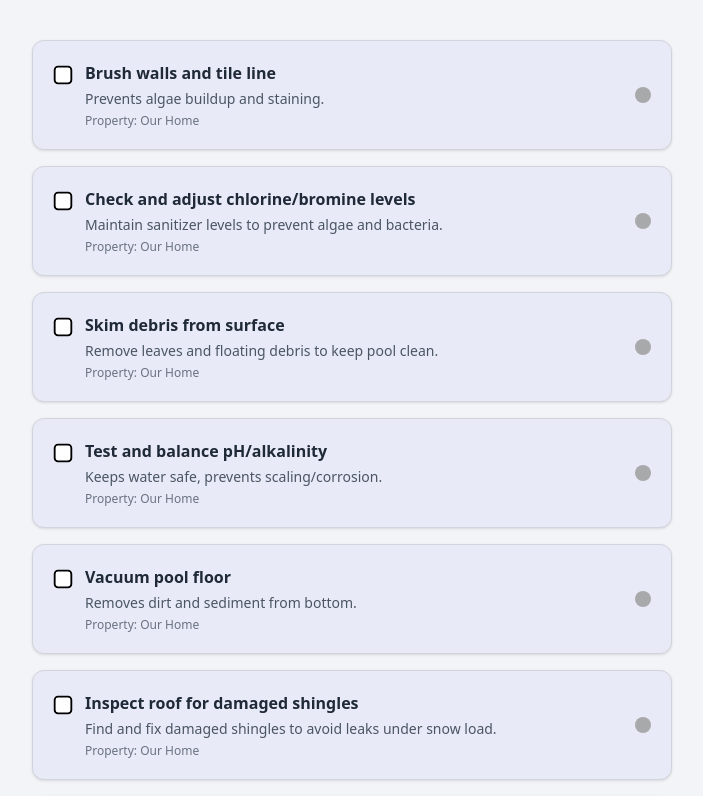
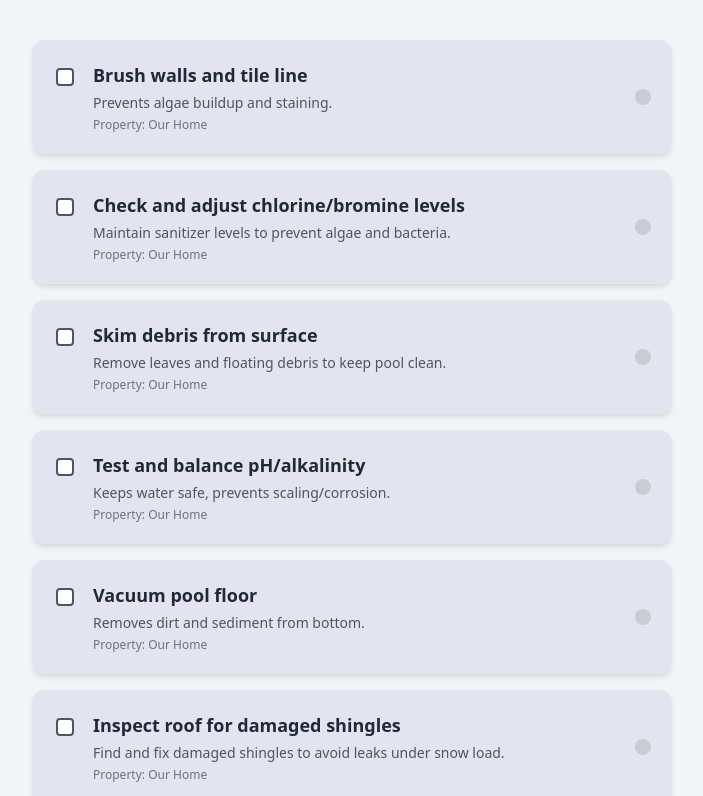
Before and after one commit to MUmairQadeer/Iconic, a React (Vite) app: page / in a window 1280 px wide. Shown: the top 796 px of the page, without its empty margins (288-991 px from the left). Built offline with nearby package versions, Linux system fonts and the light colour scheme; grey boxes are pictures that could not be loaded.

Commit message:
again ani improved

```diff
--- a/src/App.jsx
+++ b/src/App.jsx
@@ -12,6 +12,25 @@ const initialTasks = [
   { id: 8, title: "Test and clean the furnace", "description": "Tune-up and safety check to prevent breakdowns and CO risk.", property: "Our Home" },
 ];
 
+// Helper function to generate a rounded rectangle path string starting from the left side.
+// This is essential for controlling the pathLength animation start point.
+const getRoundedRectPath = (x, y, w, h, r) => {
+  // Start at the left-middle edge: (x, y + h/2)
+  return `
+    M ${x} ${y + h / 2}
+    L ${x} ${y + r}
+    A ${r} ${r} 0 0 1 ${x + r} ${y}
+    L ${x + w - r} ${y}
+    A ${r} ${r} 0 0 1 ${x + w} ${y + r}
+    L ${x + w} ${y + h - r}
+    A ${r} ${r} 0 0 1 ${x + w - r} ${y + h}
+    L ${x + r} ${y + h}
+    A ${r} ${r} 0 0 1 ${x} ${y + h - r}
+    L ${x} ${y + h / 2}
+    Z
+  `;
+};
+
 export default function App() {
   const [tasks, setTasks] = useState(initialTasks);
   const [animating, setAnimating] = useState([]);
@@ -23,22 +42,31 @@ export default function App() {
     // Total time before removal (2000ms)
     setTimeout(() => {
       setTasks((prev) => prev.filter((t) => t.id !== id));
-      // Remove id from animating after removal to clean up state
       setAnimating((prev) => prev.filter((animId) => animId !== id));
     }, 2000);
   };
 
+  // Define trace path dimensions for consistency
+  const traceX = 2.5; // X-coordinate for the outer trace path
+  const traceY = 2.5; // Y-coordinate for the outer trace path
+  const traceW = 19; // Width for the outer trace path
+  const traceH = 19; // Height for the outer trace path
+  const traceR = 4.5; // Radius for the outer trace path
+
+  const pathD = getRoundedRectPath(traceX, traceY, traceW, traceH, traceR);
+
   return (
     <div className="min-h-screen bg-[#f2f4f7] flex flex-col items-center py-10 overflow-hidden">
-      <div className="w-full max-w-2xl px-4">
+      <div className="w-full max-w-2xl px-4 font-sans">
+
         <AnimatePresence>
           {tasks.map((task) => {
             const isAnimating = animating.includes(task.id);
 
-            // Define the box shadow to simulate a press-in effect on check
+            // Define the box shadow to simulate a press-in 3D effect on check
             const shadowEffect = isAnimating
-              ? "inset 0 2px 4px 0 rgba(0, 0, 0, 0.1), inset 0 2px 4px -2px rgba(0, 0, 0, 0.05)" // Pressed look
-              : "0 1px 3px 0 rgba(0, 0, 0, 0.1), 0 1px 2px -1px rgba(0, 0, 0, 0.06)"; // Normal shadow
+              ? "inset 0 2px 6px 0 rgba(0, 0, 0, 0.15), inset 0 2px 4px -2px rgba(0, 0, 0, 0.1)" // Pressed look
+              : "0 4px 6px -1px rgba(0, 0, 0, 0.1), 0 2px 4px -2px rgba(0, 0, 0, 0.06)"; // Normal lifted shadow
 
             return (
               <motion.div
@@ -48,33 +76,31 @@ export default function App() {
                 animate={{
                   opacity: 1,
                   y: 0,
-                  scale: isAnimating ? [1, 1.15] : 1,
-                  backgroundColor: isAnimating ? ["#e8ebf7", "#8ebd9cff"] : "#e8ebf7",
-                  // 🟢 NEW: Add 3D box shadow animation
+                  scale: isAnimating ? [1, 1.25] : 1,
+                  backgroundColor: isAnimating ? ["#e4e4f0ff", "#8ebd9cff"] : "#e4e4f0ff",
                   boxShadow: shadowEffect,
                   transition: {
-                    scale: { delay: 1, duration: 0.4, ease: "easeOut" },
-                    backgroundColor: { delay: 1, duration: 0.4, ease: "easeOut" },
-                    boxShadow: { duration: 0.4, ease: "easeOut" } // Shadow animates quickly on press
+                    scale: { delay: 1.2, duration: 0.4, ease: "easeOut" },
+                    backgroundColor: { delay: 1.2, duration: 0.4, ease: "easeOut" },
+                    boxShadow: { duration: 0.2, ease: "easeOut" }
                   },
                 }}
                 exit={{
-                  y: "100vh",
+                  y: '120vh',
                   opacity: 0,
-                  transition: { duration: 0.8, ease: "easeInOut" },
+                  transition: { delay:.8, duration: 0.8, ease: "easeInOut" },
                 }}
-                // Removed the default Tailwind shadow class since we animate it dynamically
-                className="mb-4 flex items-center justify-between p-5 rounded-xl border border-gray-300"
+                className="mb-4 flex items-center justify-between p-5 rounded-xl border border-gray-200"
               >
                 {/* ✅ Left section: Checkbox + Text */}
-                <div className="flex items-start space-x-3 flex-1">
+                <div className="flex items-start space-x-4 flex-1">
                   <motion.div
-                    className="relative mt-1 flex items-center justify-center cursor-pointer"
+                    className="relative mt-1 flex items-center justify-center cursor-pointer flex-shrink-0"
                     onClick={() => handleCheck(task.id)}
                     initial={false}
                   >
                     <svg
-                      className="w-5 h-5"
+                      className="w-6 h-6"
                       viewBox="0 0 24 24"
                       fill="none"
                       xmlns="http://www.w3.org/2000/svg"
@@ -87,40 +113,35 @@ export default function App() {
                         </filter>
                       </defs>
 
-                      {/* Static Checkbox (20x20 at x=2, y=2) */}
+                      {/* 2. Static Checkbox (Inner box: x=4, w=16) */}
                       <rect
-                        x="2"
-                        y="2"
-                        width="20"
-                        height="20"
-                        rx="4"
-                        ry="4"
+                        x="4"
+                        y="4"
+                        width="16"
+                        height="16"
+                        rx="3"
+                        ry="3"
                         fill="#fff"
-                        stroke="#000"
-                        strokeWidth="2.2"
+                        stroke="#4b5563"
+                        strokeWidth="2"
                       />
 
-                      {/* 🟢 Animated Outer Shadow Trace Rectangle and Tick */}
+                      {/* 3. 🟢 Animated Outer Shadow Trace Path (x=2.5, w=19) - STARTS DRAWING FROM LEFT-MIDDLE */}
                       {isAnimating && (
                         <>
-                          <motion.rect
-                            x="0"
-                            y="0"
-                            width="24"
-                            height="24"
-                            rx="6"
-                            ry="6"
+                          <motion.path
+                            d={pathD} // Path starting from the mid-left side
                             fill="none"
                             filter="url(#shadowTrace)"
                             stroke="#3c6e71"
-                            strokeWidth="4"
+                            strokeWidth="2.5"
                             initial={{ pathLength: 0, opacity: 1 }}
                             animate={{
-                              pathLength: [0, 1],
+                              pathLength: [0,1 ,1.5],
                               opacity: [1, 0]
                             }}
                             transition={{
-                              pathLength: { duration: 0.8, ease: "easeInOut" },
+                              pathLength: { duration: 1.2, ease: "easeInOut" },
                               opacity: { delay: 0.8, duration: 0.3 }
                             }}
                           />
@@ -140,22 +161,19 @@ export default function App() {
                   </motion.div>
 
                   {/* Text content */}
-                  <div className="flex-1">
+                  <div className="flex-1 min-w-0">
                     <motion.div
-                      className="relative inline-block"
+                      className="relative inline-block text-lg"
                       style={{
-                        position: "relative",
-                        display: "inline-block",
                         color: isAnimating ? "#ffffff" : "#1f2937",
                         fontWeight: 600,
-                        fontSize: "1rem",
-                        transition: "color 0.3s ease 0.7s",
+                        transition: "color 0.3s ease 1.5s",
                       }}
                     >
                       {task.title}
                       {/* Strikethrough line */}
                       <motion.span
-                        className="absolute left-0 top-1/2 h-[2px]"
+                        className="absolute left-0 top-1/2 h-[2px] rounded-full"
                         style={{
                           backgroundColor: isAnimating ? "#ffffff" : "#5b8f73",
                         }}
@@ -164,7 +182,7 @@ export default function App() {
                           width: isAnimating ? "100%" : "0%",
                         }}
                         transition={{
-                          delay: 0.7,
+                          delay: 1.5,
                           duration: 0.5,
                           ease: "easeInOut",
                         }}
@@ -175,7 +193,7 @@ export default function App() {
                       className={`text-sm mt-1 transition-colors duration-300`}
                       style={{
                         color: isAnimating ? "#ffffff" : "#4b5563",
-                        transition: "color 0.3s ease 0.7s",
+                        transition: "color 0.3s ease 1.5s",
                       }}
                     >
                       {task.description}
@@ -184,7 +202,7 @@ export default function App() {
                       className={`text-xs mt-1`}
                       style={{
                         color: isAnimating ? "#ffffff" : "#6b7280",
-                        transition: "color 0.3s ease 0.7s",
+                        transition: "color 0.3s ease 1.5s",
                       }}
                     >
                       Property: <span className="font-medium">{task.property}</span>
@@ -192,16 +210,26 @@ export default function App() {
                   </div>
                 </div>
 
-                {/* ✅ Right section: Logo (Restored) */}
+               {/* ✅ Right section: Logo (Restored) */}
+
                 <motion.img
+
                   src="https://static.vecteezy.com/system/resources/previews/005/005/788/non_2x/user-icon-in-trendy-flat-style-isolated-on-grey-background-user-symbol-for-your-web-site-design-logo-app-ui-illustration-eps10-free-vector.jpg"
+
                   alt="Logo"
+
                   className="w-4 h-4 rounded-full ml-4 object-cover opacity-25"
+
                   animate={{
+
                     scale: isAnimating ? 1.4 : 1,
-                    opacity: isAnimating ? 1 : 0.85,
+
+                    opacity: isAnimating ? .25 : .35,
+
                   }}
+
                   transition={{ delay: 0.7, duration: 0.4 }}
+
                 />
               </motion.div>
             );
```
